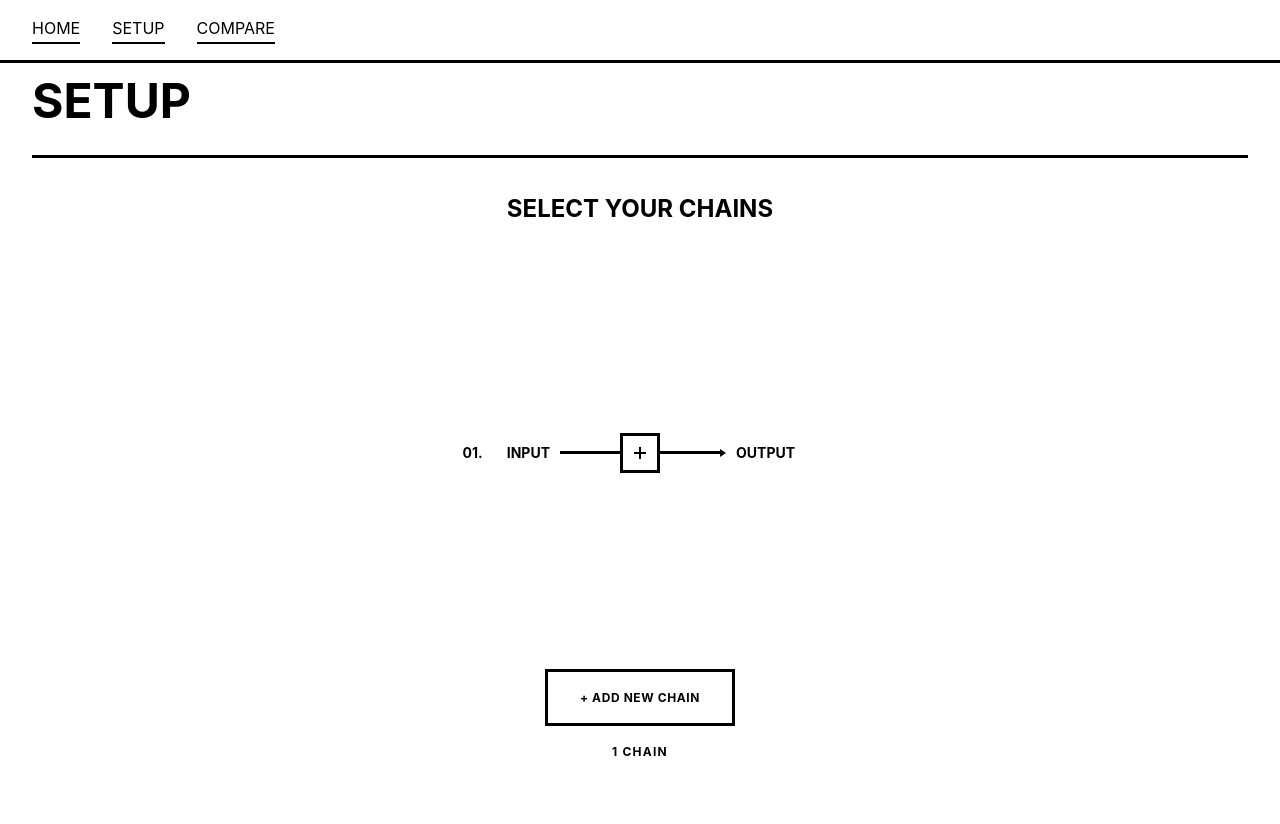
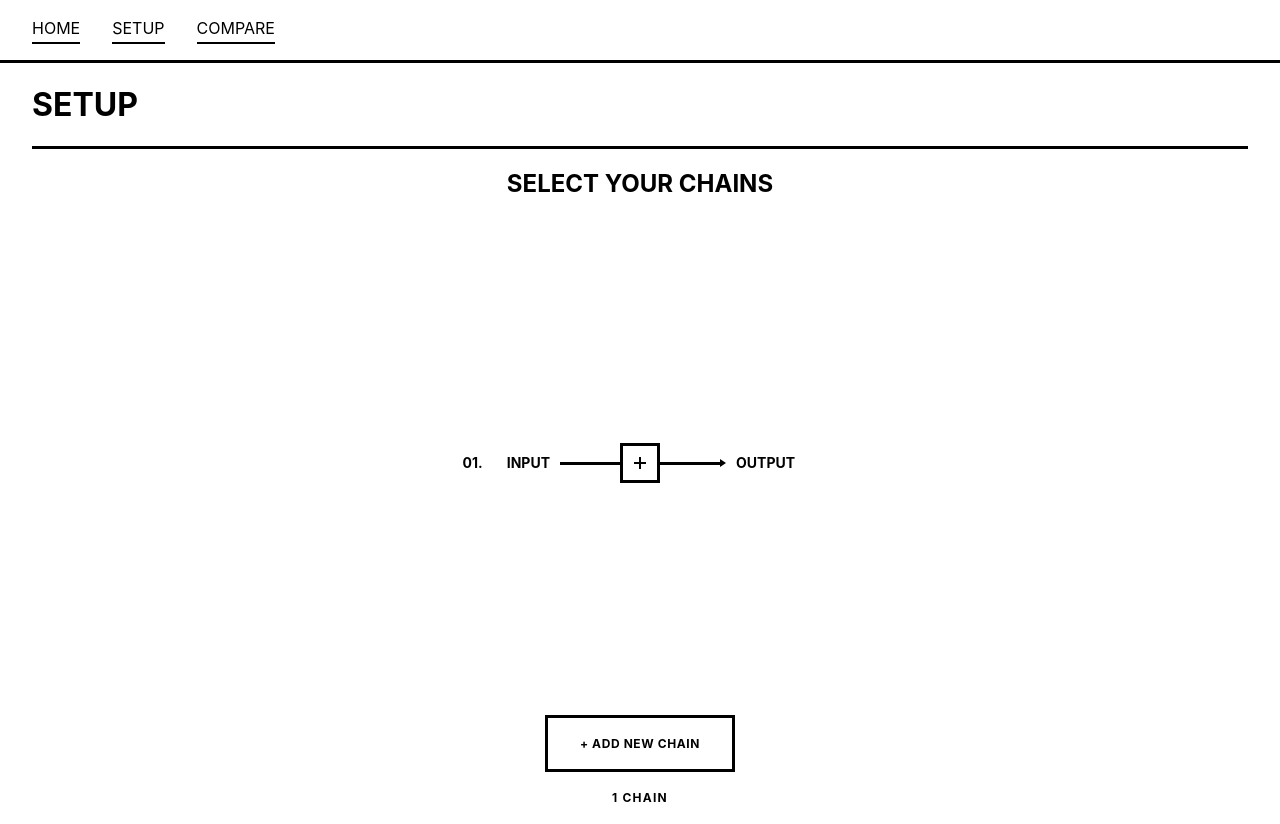
Before and after one commit to frvnkliu/chainalign, a React (Vite) app in the folder client/: page /setup in a window 1280 px wide. Before the commit the page ends 800 px from the top, so only its background shows below. Built offline with nearby package versions, Linux system fonts and the light colour scheme.

Commit message:
cleanup a little

```diff
--- a/client/src/components/MultiChainSelector.css
+++ b/client/src/components/MultiChainSelector.css
@@ -16,7 +16,7 @@
 
 .multi-chain-selector__viewport {
   width: 100%;
-  height: 50vh;
+  height: 59vh;
   overflow-y: scroll;
   scrollbar-width: none;
   scroll-snap-type: y mandatory;
@@ -37,7 +37,7 @@
   align-items: center;
   justify-content: center;
   width: 100%;
-  padding: 2rem 0;
+  min-height: 29vh;
 }
 
 /* Footer - combined add and counter area */
--- a/client/src/pages/Setup.tsx
+++ b/client/src/pages/Setup.tsx
@@ -15,16 +15,17 @@ export default function Setup() {
     <div style={{
       flex: '1',
       display: 'flex',
-      flexDirection: 'column'   // <-- add this
+      flexDirection: 'column'
     }}>
       <h1 style={{
-        fontSize: '3rem',
+        fontSize: '2rem',
         fontWeight: 'bold',
-        marginBottom: '2rem',
+        paddingTop: '1rem',
+        marginBottom: '1rem',
         textTransform: 'uppercase',
         borderBottom: '3px solid black',
         paddingBottom: '1rem',
-        display: 'block'
+        display: 'block'  // Prevent header from shrinking
       }}>
         Setup
       </h1>
```
